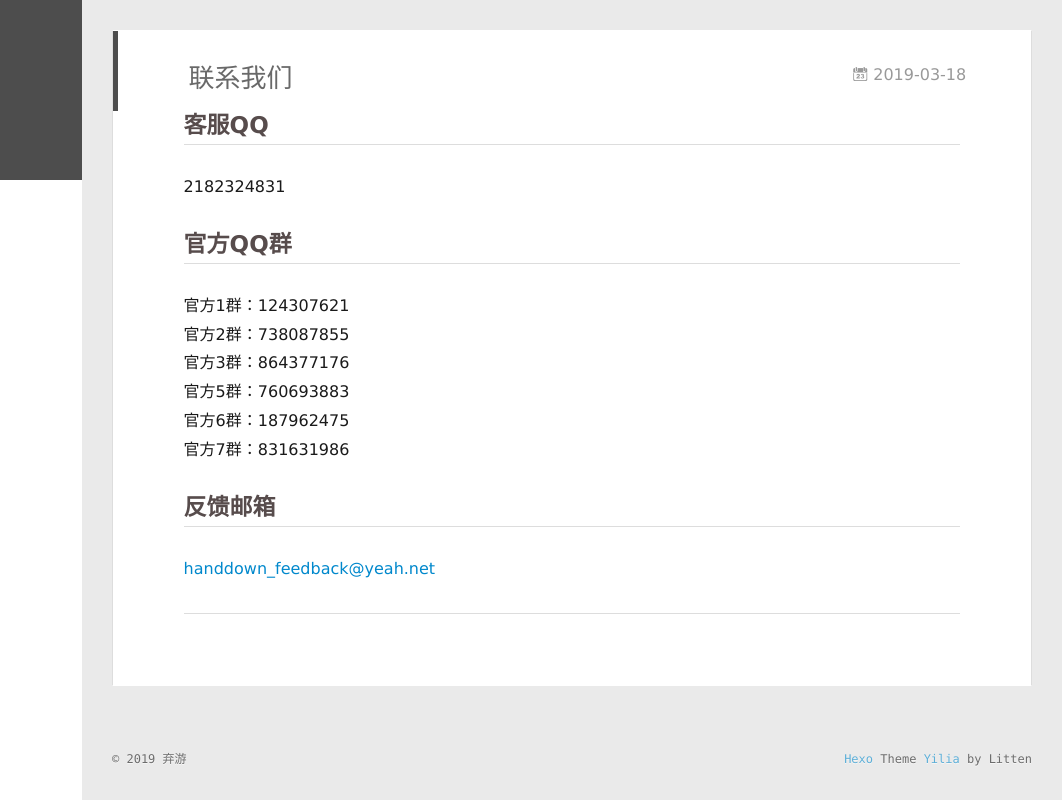
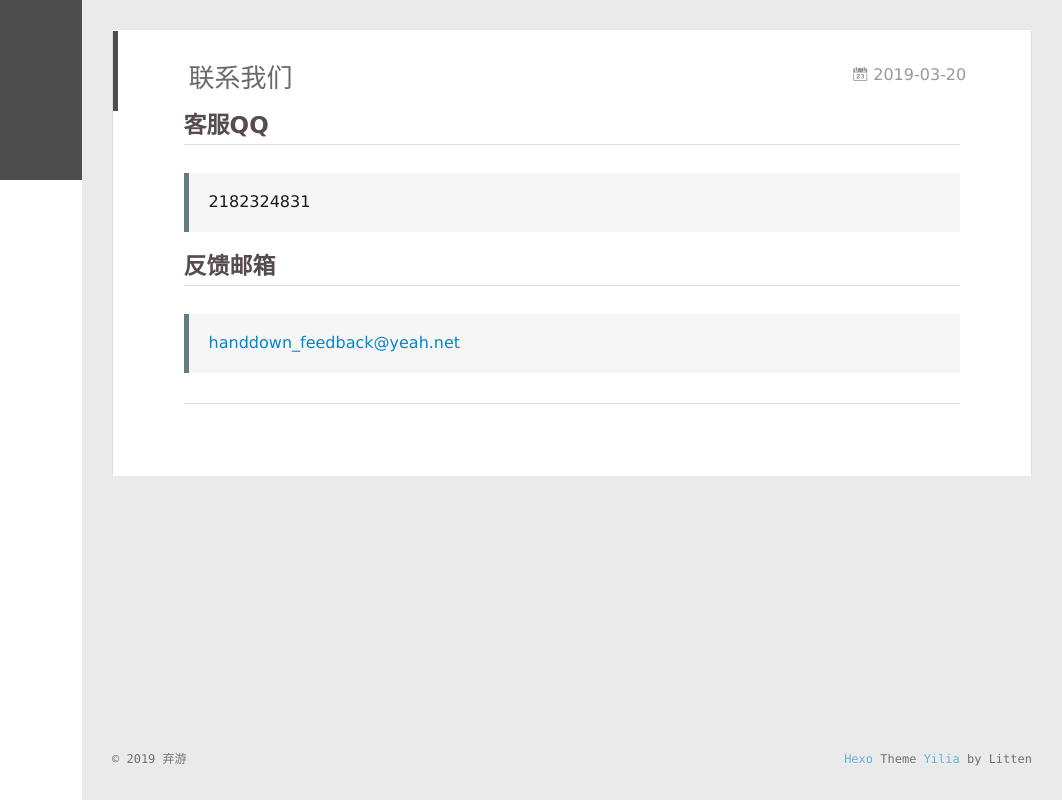
Before and after one commit to HandDown/HandDown.github.io, a plain HTML site: page contact/index.html in a window 1280 px wide. Shown: the full height of the page, 218-1280 px from the left. Drawn offline with Linux system fonts and the light colour scheme; no server answers.

Commit message:
Site updated: 2019-03-20 09:40:20

```diff
--- a/contact/index.html
+++ b/contact/index.html
@@ -8,17 +8,17 @@
   <link rel="dns-prefetch" href="http://handdown.me">
   <title>联系我们 | 弃游</title>
   <meta name="viewport" content="width=device-width, initial-scale=1, maximum-scale=1">
-  <meta name="description" content="客服QQ2182324831 官方QQ群官方1群：124307621官方2群：738087855官方3群：864377176官方5群：760693883官方6群：187962475官方7群：831631986 反馈邮箱handdown_feedback@yeah.net">
+  <meta name="description" content="客服QQ 2182324831  反馈邮箱 handdown_feedback@yeah.net">
 <meta property="og:type" content="website">
 <meta property="og:title" content="联系我们">
 <meta property="og:url" content="http://handdown.me/contact/index.html">
 <meta property="og:site_name" content="弃游">
-<meta property="og:description" content="客服QQ2182324831 官方QQ群官方1群：124307621官方2群：738087855官方3群：864377176官方5群：760693883官方6群：187962475官方7群：831631986 反馈邮箱handdown_feedback@yeah.net">
+<meta property="og:description" content="客服QQ 2182324831  反馈邮箱 handdown_feedback@yeah.net">
 <meta property="og:locale" content="zh-CN">
-<meta property="og:updated_time" content="2019-03-18T14:27:07.261Z">
+<meta property="og:updated_time" content="2019-03-20T01:38:32.512Z">
 <meta name="twitter:card" content="summary">
 <meta name="twitter:title" content="联系我们">
-<meta name="twitter:description" content="客服QQ2182324831 官方QQ群官方1群：124307621官方2群：738087855官方3群：864377176官方5群：760693883官方6群：187962475官方7群：831631986 反馈邮箱handdown_feedback@yeah.net">
+<meta name="twitter:description" content="客服QQ 2182324831  反馈邮箱 handdown_feedback@yeah.net">
 
     <link rel="alternative" href="/atom.xml" title="弃游" type="application/atom+xml">
 
@@ -155,16 +155,19 @@
 
 
         <a href="/contact/index.html" class="archive-article-date">
-  	<time datetime="2019-03-18T14:27:07.269Z" itemprop="datePublished"><i class="icon-calendar icon"></i>2019-03-18</time>
+  	<time datetime="2019-03-20T01:38:32.520Z" itemprop="datePublished"><i class="icon-calendar icon"></i>2019-03-20</time>
 </a>
 
       </header>
 
     <div class="article-entry" itemprop="articleBody">
 
-        <h2 id="客服QQ"><a href="#客服QQ" class="headerlink" title="客服QQ"></a>客服QQ</h2><p>2182324831</p>
-<h2 id="官方QQ群"><a href="#官方QQ群" class="headerlink" title="官方QQ群"></a>官方QQ群</h2><p>官方1群：124307621<br>官方2群：738087855<br>官方3群：864377176<br>官方5群：760693883<br>官方6群：187962475<br>官方7群：831631986</p>
-<h2 id="反馈邮箱"><a href="#反馈邮箱" class="headerlink" title="反馈邮箱"></a>反馈邮箱</h2><p><a href="mailto:handdown_feedback@yeah.net" target="_blank" rel="noopener">handdown_feedback@yeah.net</a></p>
+        <h2 id="客服QQ"><a href="#客服QQ" class="headerlink" title="客服QQ"></a>客服QQ</h2><blockquote>
+<p>2182324831</p>
+</blockquote>
+<h2 id="反馈邮箱"><a href="#反馈邮箱" class="headerlink" title="反馈邮箱"></a>反馈邮箱</h2><blockquote>
+<p><a href="mailto:handdown_feedback@yeah.net" target="_blank" rel="noopener">handdown_feedback@yeah.net</a></p>
+</blockquote>
 
 
 
```
Also changed, not shown: MineLost/index.html (+2 -2 lines), MineLost_QQ/index.html (+7 -4 lines), index.html (+4 -1 lines).
